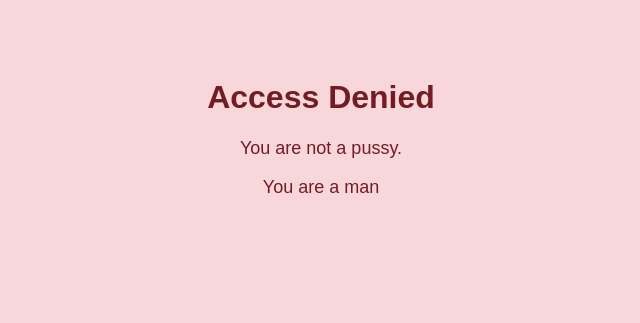
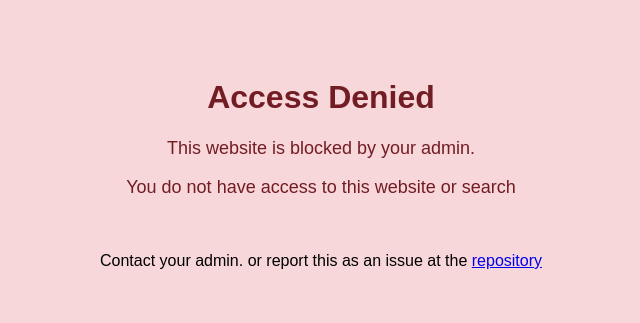
Before and after one commit to iaco-byte/blocked, a plain HTML site: page blocked.html in a window 1280 px wide. Shown: the whole page, without its empty margins (319-959 px from the left). Drawn offline with Linux system fonts and the light colour scheme.

Commit message:
Update blocked.html

```diff
--- a/blocked.html
+++ b/blocked.html
@@ -11,7 +11,10 @@
 </head>
 <body>
     <h1>Access Denied</h1>
-    <p>You are not a pussy.</p>
-    <p>You are a man</p>
+    <p>This website is blocked by your admin.</p>
+    <p>You do not have access to this website or search</p>
+    <br>
+    <br>
+    Contact your admin. or report this as an issue at the <a href="https://github.com/iaco-byte/blocked">repository</a>
 </body>
 </html>
```
